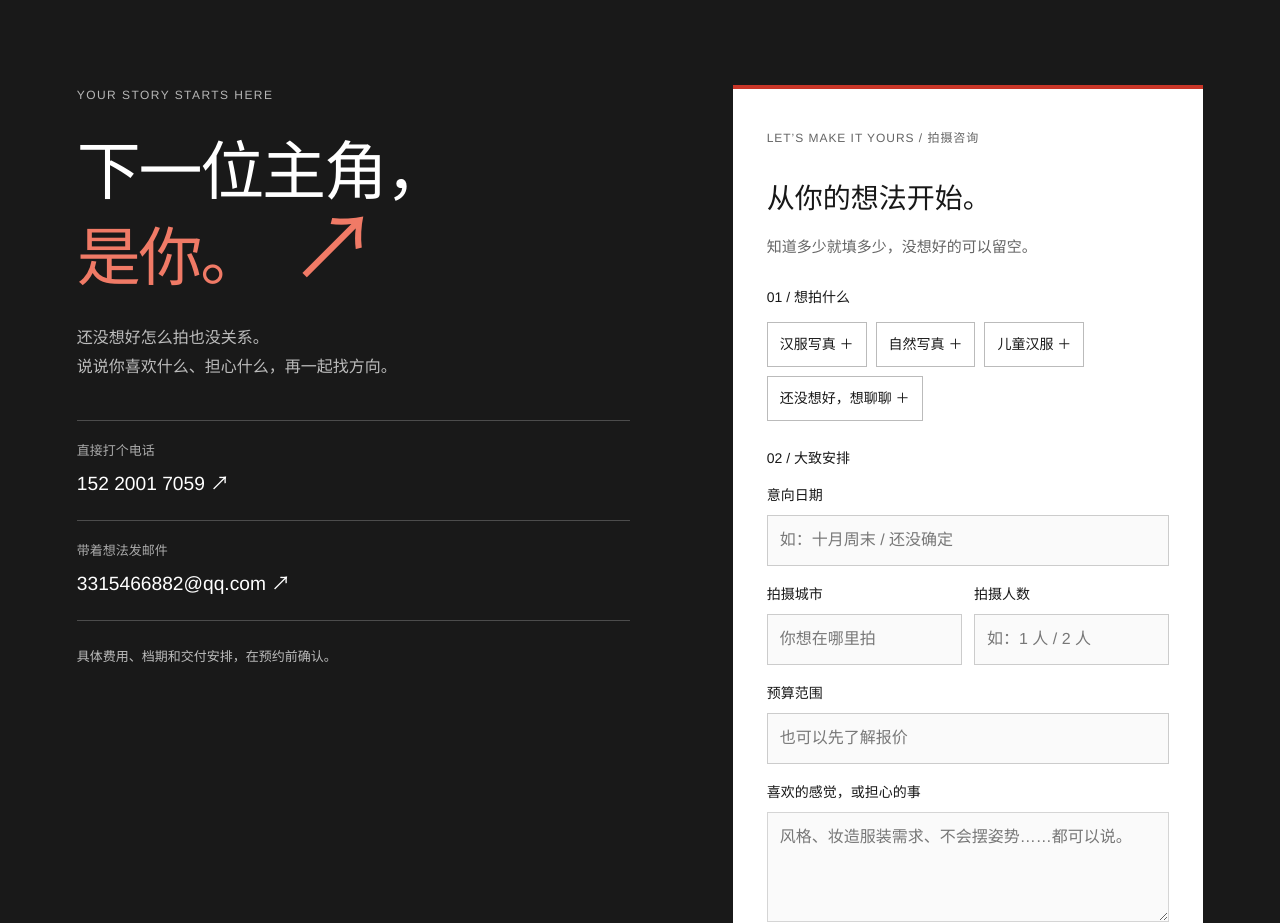
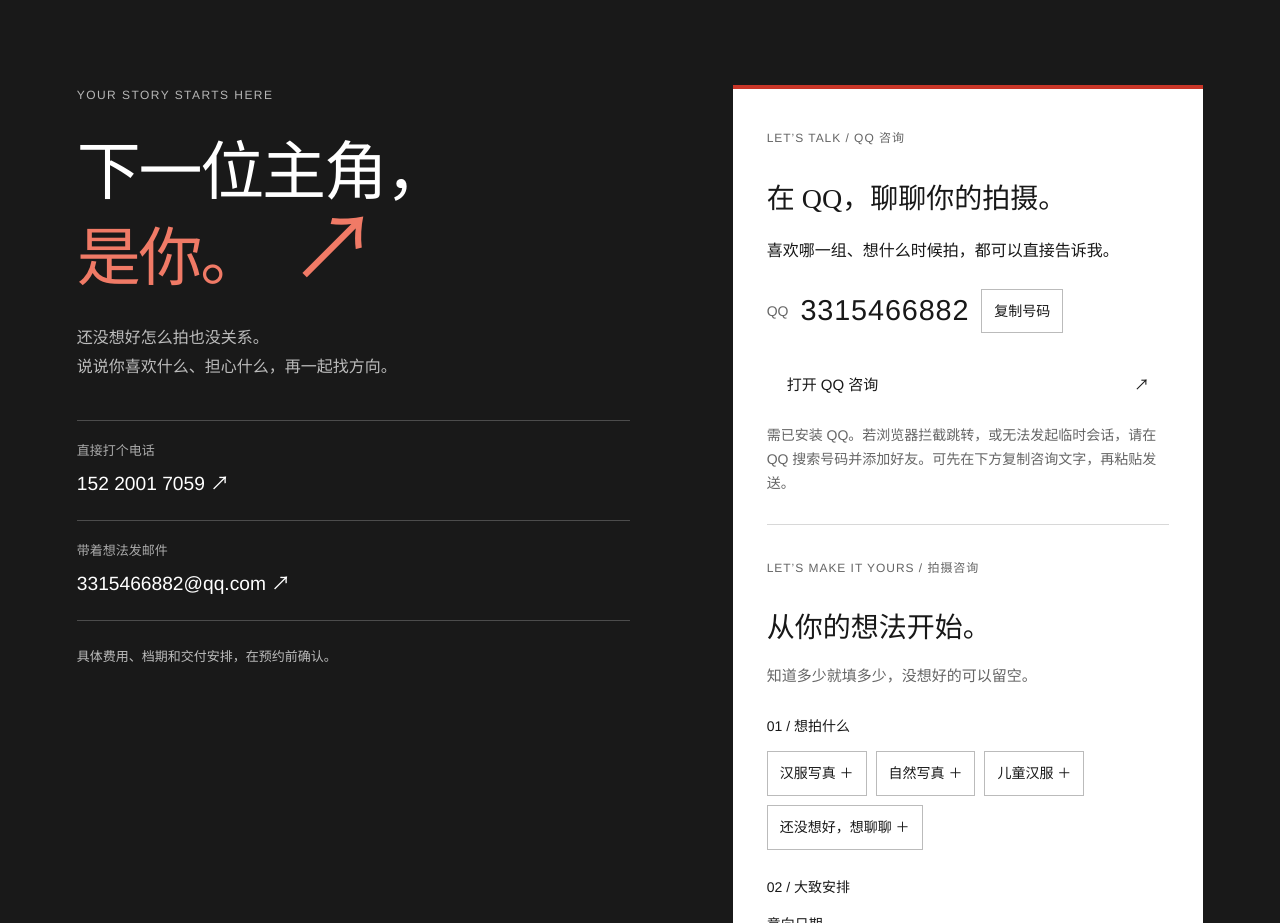
Before and after one commit to jz7930565-design/zhongjialun-photography, a Next.js app: page / in a window 1280 px wide. Shown: the part 8120-9043 px from the top of the page. Built offline with nearby package versions, Linux system fonts and the light colour scheme.

Commit message:
Implement qq-contact Q1-Q4 with client links and copy fallback

```diff
--- a/app/globals.css
+++ b/app/globals.css
@@ -298,6 +298,15 @@ footer { background: #191919; color: #eee; padding: 0 4vw; overflow: hidden; }
   .lightbox-controls { gap: 8px; padding-inline: 10px; bottom: max(22px,env(safe-area-inset-bottom)); }
   .lightbox-controls button,.lightbox-controls a { padding: 10px 9px; font-size: .8125rem; }
 }
+.qq-contact { padding-bottom: 28px; margin-bottom: 28px; border-bottom: 1px solid var(--line); scroll-margin-top: 100px; }
+.qq-contact>p { margin-top: 12px; }
+.qq-number { display: flex; align-items: center; flex-wrap: wrap; gap: 12px; margin: 20px 0; }
+.qq-number>span { font-size: .875rem; color: var(--muted); }
+.qq-number strong { font-size: clamp(1.3rem,3vw,1.8rem); font-weight: 500; letter-spacing: .03em; user-select: all; }
+.qq-number button { background: transparent; color: var(--ink); border: 1px solid #bbb; min-height: 44px; padding: 8px 12px; font-size: .875rem; }
+.qq-open { width: 100%; display: flex; justify-content: space-between; }
+.qq-contact .qq-help,.qq-status { font-size: .875rem; line-height: 1.7; color: var(--muted); }
+.qq-status:empty { display: none; }
 /* Four albums: full-image covers with quiet, consistent editorial labels. */
 .works .editorial-grid { align-items: start; }
 .works .story { width: 100%; padding-top: 0; min-width: 0; }
--- a/app/page.tsx
+++ b/app/page.tsx
@@ -60,6 +60,9 @@ const collections = [
   { id: "street", title: "街头观察", note: "个人观察记录，非预约客片", indexes: streetIndexes },
 ];
 const inquiryStyles = ["汉服写真", "自然写真", "儿童汉服", "还没想好，想聊聊"];
+const qqNumber = "3315466882";
+const qqDesktopLink = `tencent://message/?uin=${qqNumber}&Site=qq&Menu=yes`;
+const qqMobileLink = `mqqwpa://im/chat?chat_type=wpa&uin=${qqNumber}&version=1&src_type=web`;
 const preparations = [
   { title: "先了解你，而不是先套风格。", text: "聊聊你喜欢的照片、想留下的感觉，以及不喜欢的角度和动作，再确定准备的方向。" },
   { title: "研究地点，也想好怎么构图。", text: "在网上查找场景、构图和动作参考，再结合你的喜好与实际条件，整理拍摄方向。" },
@@ -91,6 +94,7 @@ export default function Home() {
   const [galleryTitle, setGalleryTitle] = useState("摄影作品");
   const [inquiry, setInquiry] = useState({ date: "", city: "", people: "", budget: "", notes: "" });
   const [copyStatus, setCopyStatus] = useState("");
+  const [qqStatus, setQqStatus] = useState("");
   const dialogRef = useRef<HTMLDialogElement>(null);
   const returnFocus = useRef<HTMLElement | null>(null);
   const inquiryMessage = `你好，我想咨询${chosenStyle && chosenStyle !== "还没想好，想聊聊" ? "「" + chosenStyle + "」" : ""}拍摄。${reference ? "\n参考作品：" + reference : ""}\n意向日期：${inquiry.date || "待商量"}\n城市 / 人数：${inquiry.city || "待商量"} / ${inquiry.people || "待确认"}\n预算范围：${inquiry.budget || "想先了解报价"}\n拍摄想法与顾虑：${inquiry.notes || "想一起聊聊适合我的方向"}\n希望了解方案、费用和可约时间。`;
@@ -128,6 +132,14 @@ export default function Home() {
       setCopyStatus("已复制。粘贴到聊天中，补充信息后发送给我即可。");
     } catch {
       setCopyStatus("自动复制不可用，请展开“预览整理好的咨询文字”，长按或选中文字复制。");
+    }
+  };
+  const copyQqNumber = async () => {
+    try {
+      await navigator.clipboard.writeText(qqNumber);
+      setQqStatus("QQ 号已复制，打开 QQ 搜索号码即可。");
+    } catch {
+      setQqStatus("自动复制不可用，请长按或选中上方 QQ 号复制。");
     }
   };
 
@@ -202,6 +214,18 @@ export default function Home() {
       <section className="contact section" id="contact">
         <div className="contact-heading"><p className="section-label">YOUR STORY STARTS HERE</p><h2>下一位主角，<br /><em>是你。</em><span className="contact-arrow" aria-hidden="true">↗</span></h2><p>还没想好怎么拍也没关系。<br />说说你喜欢什么、担心什么，再一起找方向。</p><div className="contact-methods"><a href="tel:15220017059"><span>直接打个电话</span><strong>152 2001 7059 ↗</strong></a><a href={`mailto:3315466882@qq.com?subject=${encodeURIComponent("摄影咨询" + (chosenStyle ? " · " + chosenStyle : ""))}&body=${encodeURIComponent(inquiryMessage)}`}><span>带着想法发邮件</span><strong>3315466882@qq.com ↗</strong></a></div><p className="contact-note">具体费用、档期和交付安排，在预约前确认。</p></div>
         <aside className="inquiry">
+          <section className="qq-contact" id="qq" aria-labelledby="qq-heading">
+            <span className="inquiry-label">LET’S TALK / QQ 咨询</span>
+            <h3 id="qq-heading">在 QQ，聊聊你的拍摄。</h3>
+            <p>喜欢哪一组、想什么时候拍，都可以直接告诉我。</p>
+            <div className="qq-number"><span>QQ</span><strong>{qqNumber}</strong><button type="button" onClick={copyQqNumber}>复制号码</button></div>
+            <a className="button qq-open" href={qqDesktopLink} onClick={(event) => {
+              event.currentTarget.href = /Android|iPhone|iPad|iPod/i.test(navigator.userAgent) || (navigator.platform === "MacIntel" && navigator.maxTouchPoints > 1) ? qqMobileLink : qqDesktopLink;
+              setQqStatus("正在尝试打开 QQ；若没有响应，请复制号码后在 QQ 中搜索。");
+            }}>打开 QQ 咨询 <span aria-hidden="true">↗</span></a>
+            <p className="qq-help">需已安装 QQ。若浏览器拦截跳转，或无法发起临时会话，请在 QQ 搜索号码并添加好友。可先在下方复制咨询文字，再粘贴发送。</p>
+            <p className="qq-status" role="status">{qqStatus}</p>
+          </section>
           <span className="inquiry-label">LET’S MAKE IT YOURS / 拍摄咨询</span>
           <h3>从你的想法开始。</h3>
           <p className="inquiry-intro">知道多少就填多少，没想好的可以留空。</p>
```
Also changed, not shown: 3 other files (tests, documents, lock files or other folders).
